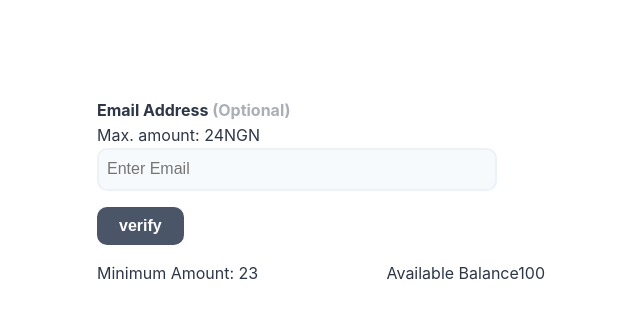
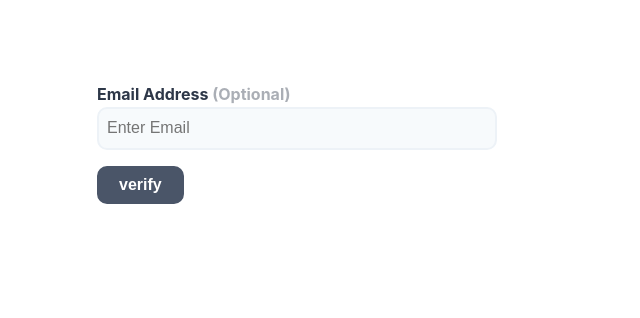
Before and after one commit to adejolx/intro-to-hocs, a React (Vite) app: page / in a window 1280 px wide. Shown: the top 318 px of the page, without its empty margins (319-959 px from the left). Built offline with nearby package versions, Linux system fonts and the light colour scheme.

Commit message:
refactor: element styles
Added currency props and reordered elements

```diff
--- a/src/components/BaseInput.tsx
+++ b/src/components/BaseInput.tsx
@@ -1,4 +1,5 @@
-type optionsProps = {
+type dataProps = {
+  currency?: "NGN" | "USD" | "KES" | "GHC";
   minPayoutLimit?: number | string;
   maxPayoutLimit?: number | string;
   balance?: number | string;
@@ -18,7 +19,7 @@ type BaseInputProps = {
   placeholder: string;
   errorObj: Record<string, string>;
   highlightError?: boolean;
-  options?: optionsProps;
+  data?: dataProps;
 };
 
 const INTERNAL_CLASSES = "base-input";
@@ -36,24 +37,34 @@ export default function BaseInput({
   placeholder = "",
   errorObj,
   highlightError = false,
-  options,
+  data,
 }: BaseInputProps) {
   return (
-    <div>
-      <div className="input-header">
-        <label htmlFor={name}>
+    <div className="stack-s input-group">
+      <div
+        className="input-header"
+        style={{
+          display: "flex",
+          justifyContent: "space-between",
+        }}
+      >
+        <label htmlFor={name} style={{ margin: 0 }}>
           {label}{" "}
           {isOptional ? (
             <span style={{ opacity: 0.4 }}>&nbsp;{`(Optional)`}</span>
           ) : null}
         </label>
-        {options?.maxPayoutLimit ? (
+        {data?.maxPayoutLimit ? (
           <span className={`${errorObj[name] ? `red` : ""}`}>
-            Max. amount: {options?.maxPayoutLimit}NGN
+            Max. amount:
+            <span className="bold">
+              &nbsp;{data?.maxPayoutLimit}
+              {data?.currency}
+            </span>
           </span>
         ) : null}
       </div>
-      <div>
+      <div className="input-body">
         <input
           className={INTERNAL_CLASSES}
           type={type}
@@ -66,7 +77,7 @@ export default function BaseInput({
         {willSubmit ? <button type="submit">{submitButtonText}</button> : null}
       </div>
       <div className="input-footer">
-        {options?.minPayoutLimit && options?.balance ? (
+        {data?.minPayoutLimit && data?.balance ? (
           <div
             style={{
               display: "flex",
@@ -74,16 +85,31 @@ export default function BaseInput({
               alignItems: "center",
             }}
           >
-            <span>Minimum Amount: {options?.minPayoutLimit}</span>{" "}
-            <span>Available Balance{options?.balance}</span>
-          </div>
-        ) : null}
-        {errorObj[name] ? (
-          <div className={highlightError ? `highlight-error` : ``}>
-            {errorObj[name]}
+            <span>
+              Minimum Amount:
+              <span className="bold">
+                &nbsp;{data?.minPayoutLimit}
+                {data?.currency}
+              </span>
+            </span>
+            <span>
+              Available Balance:
+              <span className="bold">
+                &nbsp;{data?.balance}
+                {data?.currency}
+              </span>
+            </span>
           </div>
         ) : null}
       </div>
+      {errorObj[name] ? (
+        <div
+          style={{ color: "red" }}
+          className={highlightError ? `highlight-error` : ``}
+        >
+          {errorObj[name]}
+        </div>
+      ) : null}
     </div>
   );
 }
```
